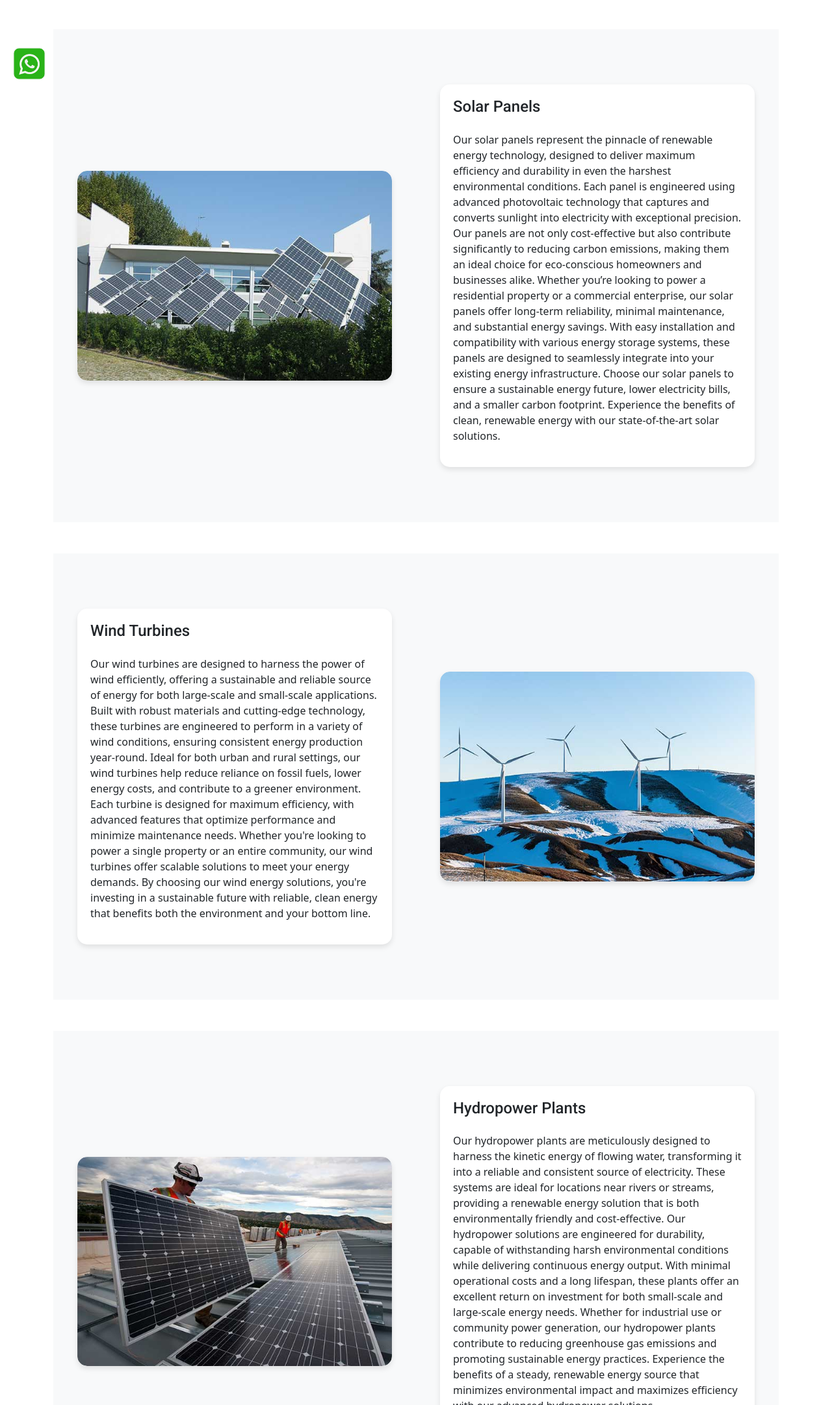
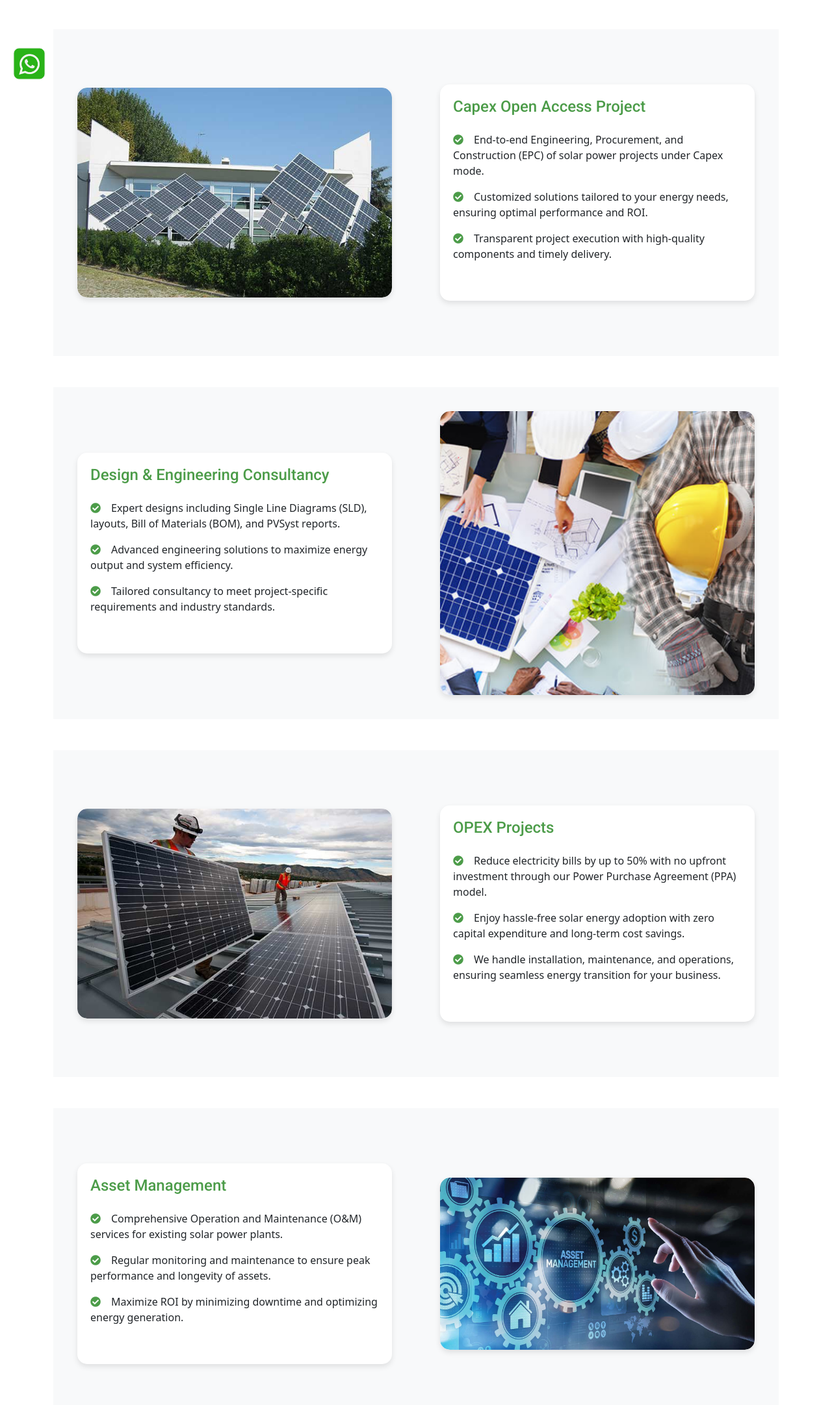
Before and after one commit to RaghavSobti37/enercore.co, a plain HTML site: page public_html/service.html in a window 1280 px wide. Shown: the part 637-2800 px from the top of the page at 65% size. Drawn offline with nearby package versions, Linux system fonts and the light colour scheme.

Commit message:
Services section

```diff
--- a/public_html/css/style.css
+++ b/public_html/css/style.css
@@ -237,6 +237,10 @@
 /*** Service ***/
 .service-item {
     box-shadow: 0 0 45px rgba(0, 0, 0, .08);
+}
+
+.about-text h4 {
+    color: #4c9c49;
 }
 
 .service-icon {
--- a/public_html/service.html
+++ b/public_html/service.html
@@ -69,8 +69,13 @@
                         <!-- Text Div (Align to Right) -->
                         <div class="col-lg-6 about-text py-5 wow fadeIn" data-wow-delay="0.5s">
                             <div class="text-div right">
-                                <h4 class="mb-4">Solar Panels</h4>
-                                <p>Our solar panels represent the pinnacle of renewable energy technology, designed to deliver maximum efficiency and durability in even the harshest environmental conditions. Each panel is engineered using advanced photovoltaic technology that captures and converts sunlight into electricity with exceptional precision. Our panels are not only cost-effective but also contribute significantly to reducing carbon emissions, making them an ideal choice for eco-conscious homeowners and businesses alike. Whether you’re looking to power a residential property or a commercial enterprise, our solar panels offer long-term reliability, minimal maintenance, and substantial energy savings. With easy installation and compatibility with various energy storage systems, these panels are designed to seamlessly integrate into your existing energy infrastructure. Choose our solar panels to ensure a sustainable energy future, lower electricity bills, and a smaller carbon footprint. Experience the benefits of clean, renewable energy with our state-of-the-art solar solutions.</p>
+                                <h4 class="mb-4">Capex Open Access Project</h4>
+                                <div class="mb-4">
+                                    <p><i class="fa fa-check-circle text-primary-green me-3"></i>End-to-end Engineering, Procurement, and Construction (EPC) of solar power projects under Capex mode.</p>
+                                    <p><i class="fa fa-check-circle text-primary-green me-3"></i>Customized solutions tailored to your energy needs, ensuring optimal performance and ROI.</p>
+                                    <p><i class="fa fa-check-circle text-primary-green me-3"></i>Transparent project execution with high-quality components and timely delivery.</p>
+                                 </div>
+
                             </div>
                         </div>
                     </div>
@@ -84,15 +89,20 @@
                         <!-- Text Div (Align to Left) -->
                         <div class="col-lg-6 about-text py-5 wow fadeIn" data-wow-delay="0.1s">
                             <div class="text-div left">
-                                <h4 class="mb-4">Wind Turbines</h4>
-                                <p>Our wind turbines are designed to harness the power of wind efficiently, offering a sustainable and reliable source of energy for both large-scale and small-scale applications. Built with robust materials and cutting-edge technology, these turbines are engineered to perform in a variety of wind conditions, ensuring consistent energy production year-round. Ideal for both urban and rural settings, our wind turbines help reduce reliance on fossil fuels, lower energy costs, and contribute to a greener environment. Each turbine is designed for maximum efficiency, with advanced features that optimize performance and minimize maintenance needs. Whether you're looking to power a single property or an entire community, our wind turbines offer scalable solutions to meet your energy demands. By choosing our wind energy solutions, you're investing in a sustainable future with reliable, clean energy that benefits both the environment and your bottom line.</p>
+                                <h4 class="mb-4">Design & Engineering Consultancy</h4>
+                                <div class="mb-4">
+                                    <p><i class="fa fa-check-circle text-primary-green me-3"></i>Expert designs including Single Line Diagrams (SLD), layouts, Bill of Materials (BOM), and PVSyst reports.</p>
+                                    <p><i class="fa fa-check-circle text-primary-green me-3"></i>Advanced engineering solutions to maximize energy output and system efficiency.</p>
+                                    <p><i class="fa fa-check-circle text-primary-green me-3"></i>Tailored consultancy to meet project-specific requirements and industry standards.</p>
+                                 </div>
+
                             </div>
                         </div>
 
                         <!-- Image Div (Align to Right) -->
                         <div class="col-lg-6 pe-lg-0 wow fadeIn" data-wow-delay="0.5s">
                             <div class="image-div right">
-                                <img class="img-fluid" src="./img/img-600x400-2.jpg" alt="">
+                                <img class="img-fluid" src="./img/consultancy-engineering-services-500x500.png" alt="">
                             </div>
                         </div>
                     </div>
@@ -113,8 +123,13 @@
                         <!-- Text Div (Align to Right) -->
                         <div class="col-lg-6 about-text py-5 wow fadeIn" data-wow-delay="0.5s">
                             <div class="text-div right">
-                                <h4 class="mb-4">Hydropower Plants</h4>
-                                <p>Our hydropower plants are meticulously designed to harness the kinetic energy of flowing water, transforming it into a reliable and consistent source of electricity. These systems are ideal for locations near rivers or streams, providing a renewable energy solution that is both environmentally friendly and cost-effective. Our hydropower solutions are engineered for durability, capable of withstanding harsh environmental conditions while delivering continuous energy output. With minimal operational costs and a long lifespan, these plants offer an excellent return on investment for both small-scale and large-scale energy needs. Whether for industrial use or community power generation, our hydropower plants contribute to reducing greenhouse gas emissions and promoting sustainable energy practices. Experience the benefits of a steady, renewable energy source that minimizes environmental impact and maximizes efficiency with our advanced hydropower solutions.</p>
+                                <h4 class="mb-4">OPEX Projects</h4>
+                                <div class="mb-4">
+                                    <p><i class="fa fa-check-circle text-primary-green me-3"></i>Reduce electricity bills by up to 50% with no upfront investment through our Power Purchase Agreement (PPA) model.</p>
+                                    <p><i class="fa fa-check-circle text-primary-green me-3"></i>Enjoy hassle-free solar energy adoption with zero capital expenditure and long-term cost savings.</p>
+                                    <p><i class="fa fa-check-circle text-primary-green me-3"></i>We handle installation, maintenance, and operations, ensuring seamless energy transition for your business.</p>
+                                 </div>
+
                             </div>
                         </div>
                     </div>
@@ -128,15 +143,20 @@
                         <!-- Text Div (Align to Left) -->
                         <div class="col-lg-6 about-text py-5 wow fadeIn" data-wow-delay="0.1s">
                             <div class="text-div left">
-                                <h4 class="mb-4">Biomass Energy Solutions</h4>
-                                <p>Our biomass energy solutions are designed to convert organic materials, such as agricultural waste, wood, and other biodegradable materials, into a sustainable and renewable source of energy. This process not only reduces waste but also generates energy that can be used for heating, electricity, and even transportation fuels. Our biomass systems are ideal for a wide range of applications, from small-scale residential use to large industrial operations. These systems are engineered for maximum efficiency, ensuring that the energy produced is both cost-effective and environmentally friendly. By utilizing biomass energy, you are contributing to the reduction of greenhouse gas emissions and the promotion of a circular economy. Our solutions are built to be reliable and easy to maintain, providing a long-term, sustainable energy option that supports both economic and environmental goals. Invest in clean energy with our advanced biomass technology.</p>
+                                <h4 class="mb-4">Asset Management</h4>
+                                <div class="mb-4">
+                                    <p><i class="fa fa-check-circle text-primary-green me-3"></i>Comprehensive Operation and Maintenance (O&M) services for existing solar power plants.</p>
+                                    <p><i class="fa fa-check-circle text-primary-green me-3"></i>Regular monitoring and maintenance to ensure peak performance and longevity of assets.</p>
+                                    <p><i class="fa fa-check-circle text-primary-green me-3"></i>Maximize ROI by minimizing downtime and optimizing energy generation.</p>
+                                 </div>
+
                             </div>
                         </div>
 
                         <!-- Image Div (Align to Right) -->
                         <div class="col-lg-6 pe-lg-0 wow fadeIn" data-wow-delay="0.5s">
                             <div class="image-div right">
-                                <img class="img-fluid" src="./img/img-600x400-5.jpg" alt="">
+                                <img class="img-fluid" src="./img/asset management.jpg" alt="">
                             </div>
                         </div>
                     </div>
@@ -150,15 +170,20 @@
                         <!-- Image Div (Align to Left) -->
                         <div class="col-lg-6 ps-lg-0 wow fadeIn" data-wow-delay="0.1s">
                             <div class="image-div left">
-                                <img class="img-fluid" src="./img/img-600x400-6.jpg" alt="">
+                                <img class="img-fluid" src="./img/end-to-end consulting.png" alt="">
                             </div>
                         </div>
 
                         <!-- Text Div (Align to Right) -->
                         <div class="col-lg-6 about-text py-5 wow fadeIn" data-wow-delay="0.5s">
                             <div class="text-div right">
-                                <h4 class="mb-4">Energy Storage Systems</h4>
-                                <p>Our energy storage systems are designed to capture and store excess energy produced by renewable sources, such as solar and wind, ensuring that you have a steady supply of electricity even when production is low. These systems are essential for maximizing the efficiency of your renewable energy investments, providing flexibility and reliability for both residential and commercial applications. Our storage solutions are scalable, allowing you to expand capacity as your energy needs grow. Engineered for durability and efficiency, our systems require minimal maintenance and are designed to last for years, providing a long-term solution for energy independence. By integrating our energy storage systems into your renewable energy setup, you can significantly reduce your reliance on the grid and enjoy greater energy security. Experience the benefits of reliable, clean energy with our cutting-edge storage solutions.</p>
+                                <h4 class="mb-4">End-to-End Consulting</h4>
+                                <div class="mb-4">
+                                    <p><i class="fa fa-check-circle text-primary-green me-3"></i>Ensure technical, legal, and operational compliance for your solar projects.</p>
+                                    <p><i class="fa fa-check-circle text-primary-green me-3"></i>Streamlined project execution with cost-effective and timely solutions.</p>
+                                    <p><i class="fa fa-check-circle text-primary-green me-3"></i>Expert guidance from planning to implementation, ensuring a smooth and compliant transition to solar energy.</p>
+                                 </div>
+
                             </div>
                         </div>
                     </div>
@@ -166,19 +191,19 @@
             </div>
 
             <!-- Service 6: Geothermal Energy Systems -->
-            <div class="container-fluid bg-light overflow-hidden my-5 px-lg-0">
+            <!-- <div class="container-fluid bg-light overflow-hidden my-5 px-lg-0">
                 <div class="container about px-lg-0">
-                    <div class="row g-0 mx-lg-0 align-items-center">
+                    <div class="row g-0 mx-lg-0 align-items-center"> -->
                         <!-- Text Div (Align to Left) -->
-                        <div class="col-lg-6 about-text py-5 wow fadeIn" data-wow-delay="0.1s">
+                        <!-- <div class="col-lg-6 about-text py-5 wow fadeIn" data-wow-delay="0.1s">
                             <div class="text-div left">
                                 <h4 class="mb-4">Geothermal Energy Systems</h4>
                                 <p>Our geothermal energy systems are designed to tap into the earth's natural heat, providing a sustainable and virtually limitless source of energy. These systems are perfect for both residential and commercial applications, offering consistent and reliable energy production year-round, regardless of weather conditions. Geothermal energy is one of the most efficient and environmentally friendly energy sources available, and our systems are engineered to maximize these benefits. With low operating costs and minimal maintenance requirements, our geothermal solutions are a smart investment for those looking to reduce their energy bills and carbon footprint. These systems are built to last, providing decades of reliable energy with little environmental impact. By choosing our geothermal energy systems, you're making a commitment to sustainable living and long-term energy savings. Embrace the power of the earth with our innovative geothermal solutions.</p>
                             </div>
-                        </div>
+                        </div> -->
 
                         <!-- Image Div (Align to Right) -->
-                        <div class="col-lg-6 pe-lg-0 wow fadeIn" data-wow-delay="0.5s">
+                        <!-- <div class="col-lg-6 pe-lg-0 wow fadeIn" data-wow-delay="0.5s">
                             <div class="image-div right">
                                 <img class="img-fluid" src="./img/img-600x400-4.jpg" alt="">
                             </div>
@@ -187,7 +212,7 @@
                 </div>
             </div>
         </div>
-    </div>
+    </div> -->
     <!-- Service End -->
 
     <!-- Footer Start -->
```
Also changed, not shown: public_html/about.html (+1 -1 lines), public_html/img/Design & Engineering Consultancy.jpeg (added), public_html/img/asset management.jpg (added), public_html/img/consultancy-engineering-services-500x500.png (added), 1 other file.
